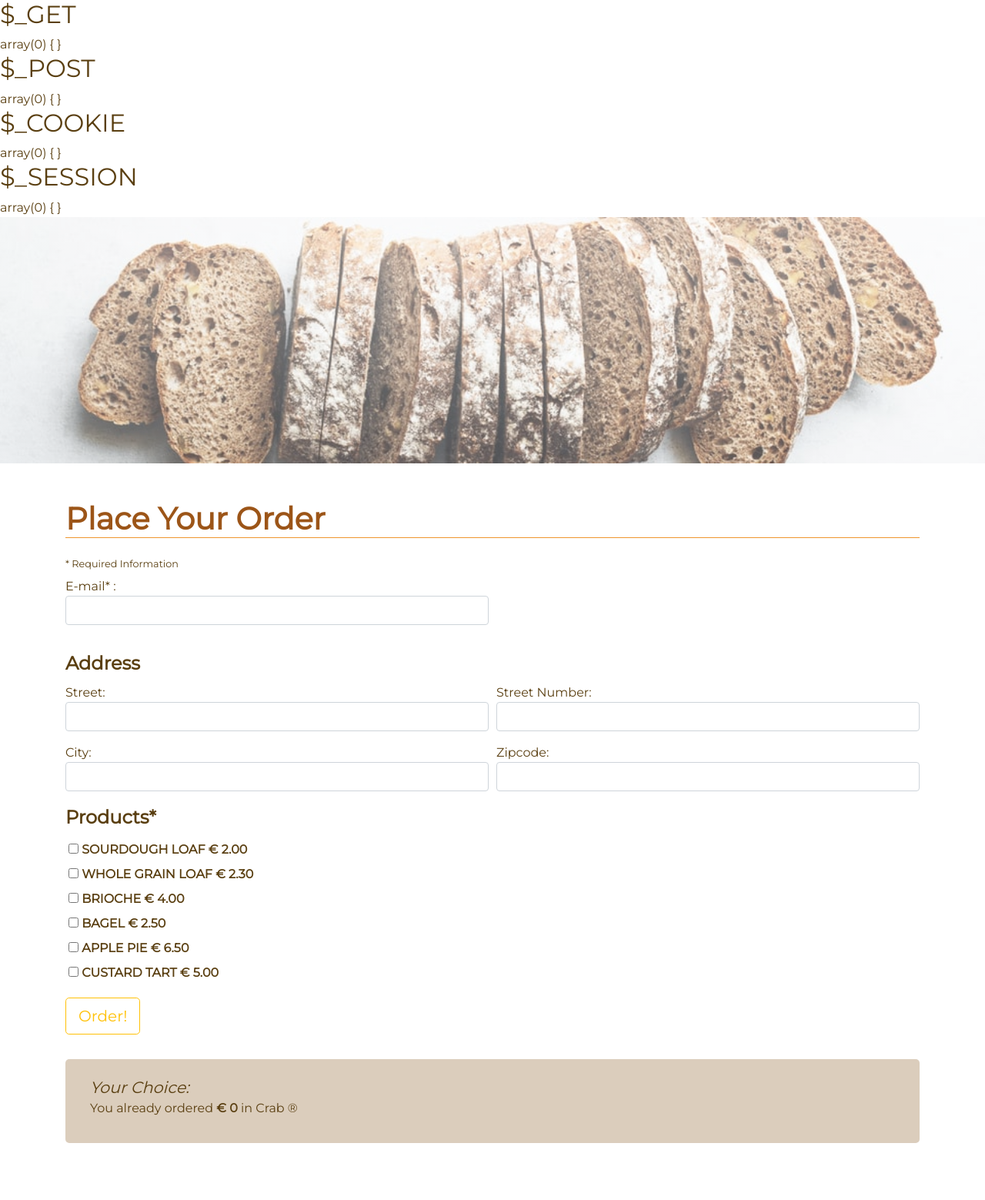
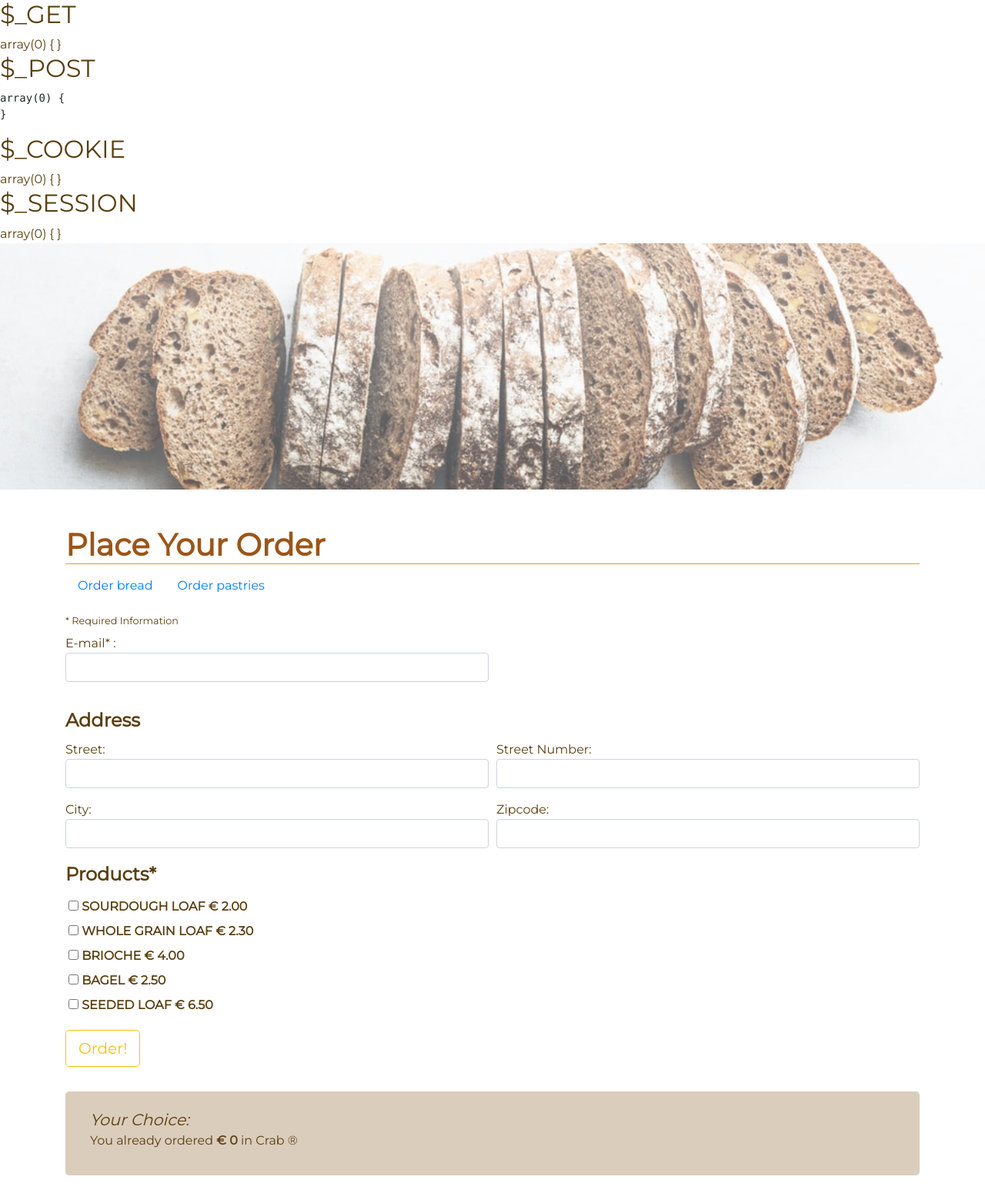
Before and after one commit to chevtong/php-order-form, a PHP site: page /index.php in a window 1280 px wide. Shown: the whole page at 77% size. Before the commit the page ends 1485 px from the top, so only its background shows below. Run offline with PHP 8.4, Linux system fonts and the light colour scheme.

Commit message:
Activate nav link with get variables

```diff
--- a/form-view.php
+++ b/form-view.php
@@ -10,13 +10,15 @@
           content="width=device-width, user-scalable=no, initial-scale=1.0, maximum-scale=1.0, minimum-scale=1.0">
     <meta http-equiv="X-UA-Compatible" content="ie=edge">
 
-    <link rel="icon" type="image/png" href="style/favicon.png">
 
     <link href="https://stackpath.bootstrapcdn.com/bootstrap/4.3.1/css/bootstrap.min.css" type="text/css"
           rel="stylesheet"/>
 
     <link rel="stylesheet" href="style/style.css">
     <title>Carb</title>
+
+    <link rel="icon" type="image/png" href="style/favicon.png">
+
 
 
 </head>
@@ -25,18 +27,18 @@
 <div class="container pt-5">
     <h1 class="text-capitalize font-weight-bold">Place your order</h1>
     <?php // Navigation for when you need it ?>
-    <?php /*
+
     <nav>
         <ul class="nav">
             <li class="nav-item">
-                <a class="nav-link active" href="?food=1">Order food</a>
+                <a class="nav-link active  " href="?food">Order bread</a>
             </li>
             <li class="nav-item">
-                <a class="nav-link" href="?food=0">Order drinks</a>
+                <a class="nav-link" href="?drinks" >Order pastries</a>
             </li>
         </ul>
     </nav>
-    */ ?>
+
     <form method="post" name="order-from">
         <div class="form-row">
             <div class="form-group col-md-6 pt-3 pb-3">
@@ -57,36 +59,28 @@
                 <div class="form-group col-md-6">
                     <label for="street">Street:</label>
                     <input type="text" name="street" id="street" class="form-control" value="<?php
-                    if(isset($_SESSION["street"]) && !empty($_SESSION["street"])){
+                     if(isset($_SESSION["street"]) && !empty($_SESSION["street"])){
+
                         echo $_SESSION["street"];
-                    }
+                     }
                     ?>" >
                 </div>
                 <div class="form-group col-md-6">
                     <label for="streetnumber" class="text-capitalize">Street number:</label>
                     <input type="text" id="streetnumber" name="streetnumber" class="form-control" value="<?php
-                      if(isset($_SESSION["streetnumber"]) && !empty($_SESSION["streetnumber"])){
-                        echo $_SESSION["streetnumber"];
-                    }
-                    ?>">
+                      if(isset($_SESSION["streetnumber"])){ echo $_SESSION["streetnumber"];} ?>">
                 </div>
             </div>
             <div class="form-row">
                 <div class="form-group col-md-6">
                     <label for="city">City:</label>
                     <input type="text" id="city" name="city" class="form-control" value="<?php
-                     if(isset($_SESSION["city"]) && !empty($_SESSION["city"])){
-                        echo $_SESSION["city"];
-                    }
-                    ?>">
+                     if(isset($_SESSION["city"])){ echo $_SESSION["city"];} ?>">
                 </div>
                 <div class="form-group col-md-6">
                     <label for="zipcode">Zipcode:</label>
                     <input type="text" id="zipcode" name="zipcode" class="form-control" value="<?php
-                    if(isset($_SESSION["zipcode"]) && !empty($_SESSION["zipcode"])){
-                    echo $_SESSION["zipcode"];
-                    }
-                    ?>" >
+                    if(isset($_SESSION["zipcode"])){echo $_SESSION["zipcode"];} ?>" >
                     <div class="warning"> <?php echo $zipWarning; ?></div>
                 </div>
             </div>
@@ -95,40 +89,34 @@
         <fieldset>
             <legend class="font-weight-bold">Products*</legend>
             <div class="warning"> <?php echo $productsWarning; ?></div>
-            <?php foreach ($products as $i => $product): ?>
+            <?php // if(isset($_POST["bread-btn"])){
+            foreach ($products as $i => $product){ ?>
                 <label class="products text-uppercase font-weight-bold p-1">
 					<?php // <?p= is equal to <?php echo ?>
-                    <input type="checkbox" value="1" name="products[<?php echo $i ?>]"/> <?php echo $product['name'] ?>
+                    <input type="checkbox" value="1" name="products[<?php echo $i ?>]" /> <?php echo $product['name'] ?>
                     &euro; <?= number_format($product['price'], 2) ?></label><br />
-            <?php endforeach; ?>
+            <?php
+
+            //    if(isset($_POST["products[$i]"])){
+            //        echo "yes";
+            //    }
+
+            };
+            ?>
+
+
+
+
         </fieldset>
 
         <button type="submit" name="order-now" class="btn btn-outline-warning btn-lg mt-3">Order!</button>
     </form>
 
     <footer>
-    <div class="order-product ">
+    <div class="order-product">
 
     <span class="choice text-capitalize font-weight-normal font-italic">your choice: <br></span>
 
-    <?php
-
-    // $totalprice ="";
-    // if(isset($_POST["products"]) && !empty($_POST["products"]) ){
-
-    //
-    //      $productChosen = array_keys($_POST['products']);
-    //      //it give back an array with the keys
-    //      //var_dump($productChosen);
-
-    //
-    //     foreach($productChosen as $bread){
-    //
-    //          echo $products[$bread]["name"]."<br>";
-    //     }
-    // }
-
-    ?>
         <?php //To show the selected products: use isset when the isset($_POST["products"]) to confirm it is set
         if(isset($_POST["products"]) && !empty($_POST["products"])){
             // take out the keys of the array to refer to the products array to grab the name of the product(s)
@@ -140,6 +128,7 @@
             foreach ($productChosen as $bread) { ?>
 
         <p class="text-uppercase font-weight-bold my-0">
+
         <?php echo $products[$bread]["name"];
         //use the array[index]to get the name?>
         </p>
--- a/index.php
+++ b/index.php
@@ -7,34 +7,80 @@
 // This line makes PHP behave in a more strict way
 declare(strict_types=1);
 
-
-
-    // We are going to use session variables so we need to enable sessions
-    session_start();
+// We are going to use session variables so we need to enable sessions
+session_start();
 
 // Use this function when you need to need an overview of these variables
 function whatIsHappening() {
     echo '<h2>$_GET</h2>';
     var_dump($_GET);
     echo '<h2>$_POST</h2>';
+    echo "<pre>";
     var_dump($_POST);
+    echo "</pre>";
     echo '<h2>$_COOKIE</h2>';
     var_dump($_COOKIE);
     echo '<h2>$_SESSION</h2>';
     var_dump($_SESSION);
 
-
 }
 whatIsHappening();
+
+// $displayBread =
+// $displayPastries =
+
 
 $products = [
     ['name' => 'sourdough loaf', 'price' => 2,],
     ['name' => 'whole grain loaf', 'price' => 2.3,],
     ['name' => 'brioche', 'price' => 4,],
     ['name' => 'Bagel', 'price' => 2.5,],
-    ['name' => 'apple pie', 'price' => 6.5,],
-    ['name' => 'custard tart', 'price' => 5,],
+    ['name' => 'seeded loaf', 'price' => 6.5,],
+
 ];
+
+if(isset($_GET["bread"])){
+
+    $products = [
+        ['name' => 'sourdough loaf', 'price' => 2,],
+        ['name' => 'whole grain loaf', 'price' => 2.3,],
+        ['name' => 'brioche', 'price' => 4,],
+        ['name' => 'Bagel', 'price' => 2.5,],
+        ['name' => 'seeded loaf', 'price' => 6.5,],
+    ];
+}
+
+if(isset($_GET["pastries"]) ){
+    $products = [
+        ['name' => 'Cheese Cake', 'price' => 2,],
+        ['name' => 'Lemon Tart', 'price' => 2.3,],
+        ['name' => 'custard tart', 'price' => 4,],
+        ['name' => 'apple pie', 'price' => 6.5,],
+        ['name' => 'Tiramisu', 'price' => 5,],
+    ];
+};
+
+
+
+
+// if(isset($_POST["pastries-btn"])){
+//     $products = [
+//         ['name' => 'Cheese Cake', 'price' => 2,],
+//         ['name' => 'Lemon Tart', 'price' => 2.3,],
+//         ['name' => 'custard tart', 'price' => 4,],
+//         ['name' => 'apple pie', 'price' => 6.5,],
+//         ['name' => 'Tiramisu', 'price' => 5,],
+//     ];
+// } else {
+//     $products = [
+//         ['name' => 'sourdough loaf', 'price' => 2,],
+//         ['name' => 'whole grain loaf', 'price' => 2.3,],
+//         ['name' => 'brioche', 'price' => 4,],
+//         ['name' => 'Bagel', 'price' => 2.5,],
+//         ['name' => 'seeded loaf', 'price' => 6.5,],
+
+//     ];
+// };
 
 $totalValue = 0;
 
@@ -43,10 +89,12 @@ $productChosen = "";
 $deliveryAddress = $emailDisplay = "";
 $emailWarning = $zipWarning = $productsWarning = "";
 
+
 if(isset($_POST["order-now"])){
 
     //check if the street input is not empty, give the value to the session variable
     if(!empty($_POST["street"])){
+
         $_SESSION["street"] = $_POST["street"];
     }
 
@@ -108,8 +156,7 @@ if(isset($_POST["order-now"])){
 
     } else {
 
-
-
+        $_SESSION["products"] = $_POST["products"];
 
         //show the totalValue
         foreach ($_POST['products'] as $i => $product) {
```
